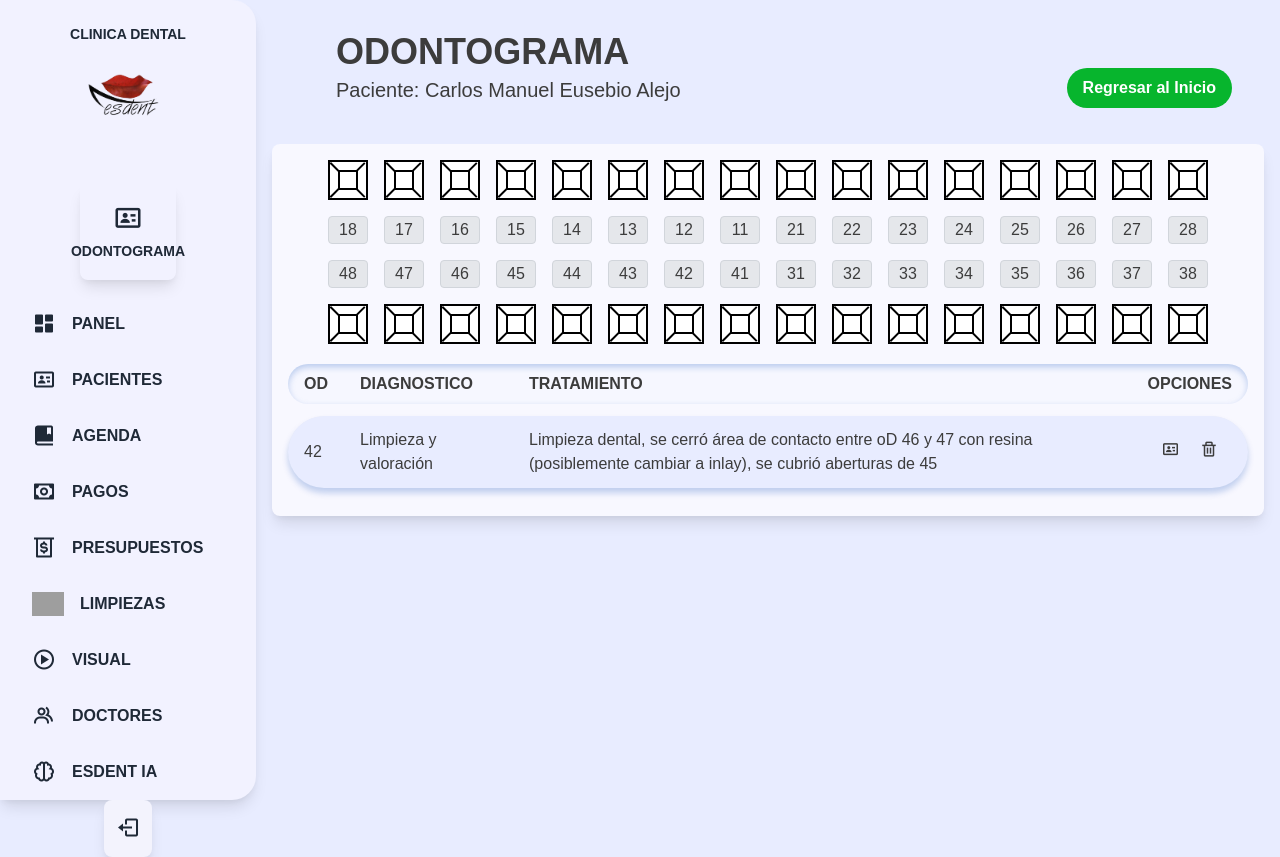
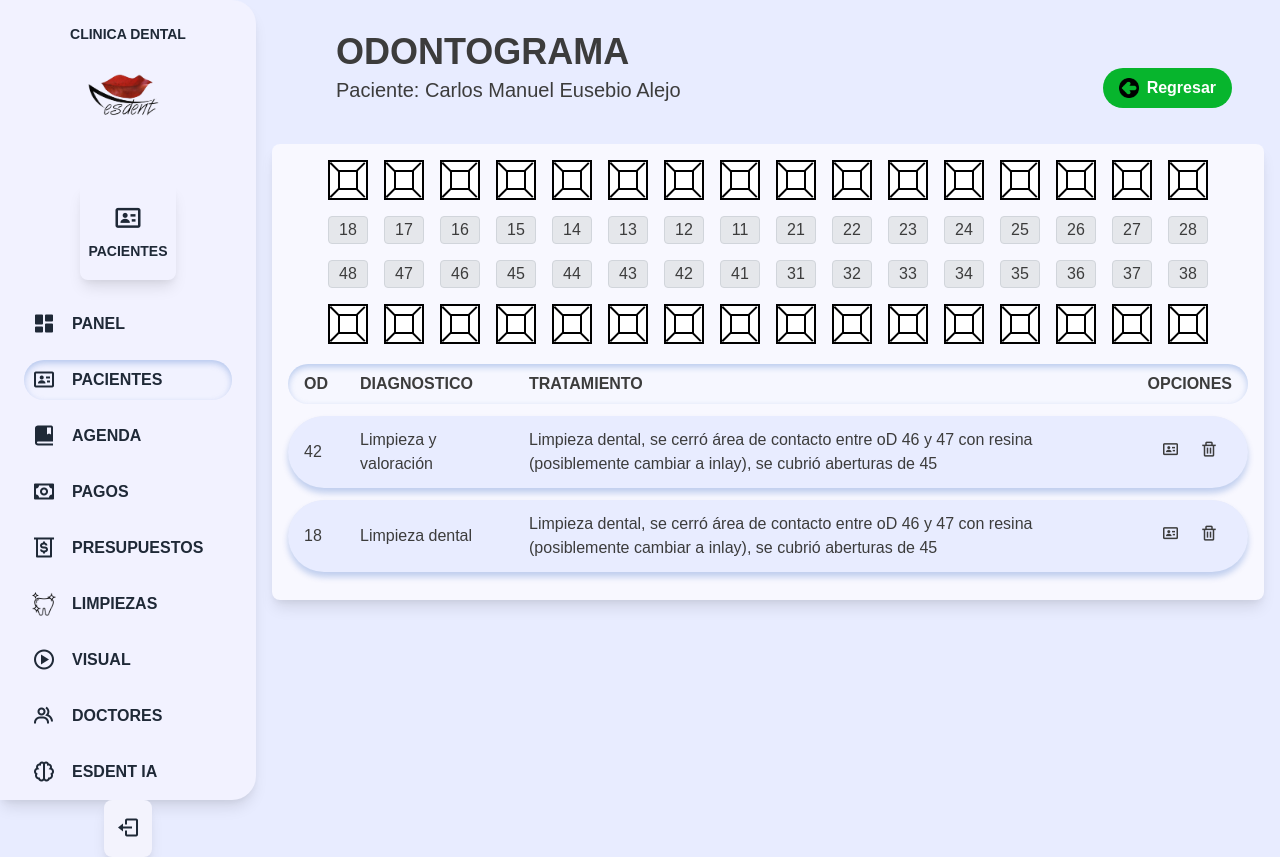
Before and after one commit to CarlosManuelEusebioAlejo/ClinicaDentalEsdent, a PHP site: page /Odontograma/index.php in a window 1280 px wide. Run offline with PHP 8.4, Linux system fonts and the light colour scheme; some libraries are stand-ins or nearby versions; some web fonts are replaced; grey boxes are pictures that could not be loaded.

Commit message:
Sección del odontograma
Odontograma funcional

```diff
--- a/Odontograma/Modales/VerDatos.php
+++ b/Odontograma/Modales/VerDatos.php
@@ -1,6 +1,6 @@
 
 <!----------------------------------------------------------------- Modal Ver Datos del Odontograma --------------------------------------------------------------------------->
-<div id="openOdontogramaModal" class="fixed inset-0 flex z-50 items-center justify-center bg-opacity-50 bg-black hidden">
+<div id="odontogramaModal" class="fixed inset-0 flex z-50 items-center justify-center bg-opacity-50 bg-black hidden">
     <div class="p-8 rounded-lg overflow-auto relative" style="background-color: #FBFDFF; height: 710px; width: 600px;">
         <!-- Botón X para cerrar el modal -->
        <button id="close-odontograma-modal-x" class="absolute top-0 right-0 m-2 pb-px border-4 border-red-700 text-red-700 hover:bg-red-700 hover:text-white w-8 h-8 rounded-full flex items-center justify-center text-lg font-bold">&times;</button>
--- a/Odontograma/index.php
+++ b/Odontograma/index.php
@@ -9,7 +9,9 @@
     <link href="https://unpkg.com/tailwindcss@^1.0/dist/tailwind.min.css" rel="stylesheet">
     <link href='https://unpkg.com/boxicons@2.1.4/css/boxicons.min.css' rel='stylesheet'>
     <link rel="stylesheet" href="/Configuraciones/css/odontograma.css">
-    <title>Clinica</title>
+    <title>ClinicaDentalEsdent</title>
+    <link rel="icon" href="/../ClinicaDentalEsdent/Configuraciones/img/logo.png" type="image/x-icon">
+    <script src="https://cdn.jsdelivr.net/npm/sweetalert2@11"></script>
     <style>
                 /* Cuadrado de Odontograma */
                 .line-diagonal {
@@ -128,7 +130,7 @@
           <div class="flex justify-center mb-6">
             <div class="bg-[#E9EDFF] w-24 h-24 flex flex-col items-center justify-center rounded-lg shadow-lg">
                 <i class='bx bx-id-card text-3xl'></i>
-                <span class="text-sm font-semibold mt-2">ODONTOGRAMA</span>
+                <span class="text-sm font-semibold mt-2">PACIENTES</span>
             </div>
           </div>
 
@@ -138,10 +140,11 @@
                         <i class='bx bxs-dashboard text-2xl'></i>
                         <span class="font-semibold mx-4">PANEL</span>
                     </a>
-                    <a href="/../ClinicaDentalEsdent/Pacientes/" class="flex items-center p-2 rounded-lg bg-[#E9EDFF]">
+                    <a href="/../ClinicaDentalEsdent/Pacientes/" class="flex items-center p-2 rounded-full bg-white shadow-inner" style="box-shadow: inset 0px 3px 6px rgba(88, 132, 209, 0.391); background-color: #e8ecff24;">
                         <i class='bx bx-id-card text-2xl'></i>
                         <span class="font-semibold mx-4">PACIENTES</span>
                     </a>
+
                     <a href="/../ClinicaDentalEsdent/Agenda/" class="flex items-center p-2 rounded-lg hover:bg-[#E9EDFF]">
                         <i class='bx bxs-book-bookmark text-2xl'></i>
                         <span class="font-semibold mx-4">AGENDA</span>
@@ -155,7 +158,7 @@
                         <span class="font-semibold mx-4">PRESUPUESTOS</span>
                     </a>
                     <a href="/../ClinicaDentalEsdent/Limpiezas/" class="flex items-center p-2 rounded-lg hover:bg-[#E9EDFF]">
-                        <img src="/..//ClinicaDentalEsdent/Configuraciones/img/limpieza.png" alt="Regresar" class="h-6">
+                        <img src="/..//ClinicaDentalEsdent/Configuraciones/img/Dientelimpieza.png" class="h-6">
                         <span class="font-semibold mx-4">LIMPIEZAS</span>
                     </a>
                     <a href="/../ClinicaDentalEsdent/ExplicacionVisual/" class="flex items-center p-2 rounded-lg hover:bg-[#E9EDFF]">
@@ -208,8 +211,13 @@
             <h1 class="text-4xl font-semibold">ODONTOGRAMA</h1>
             <p class="text-xl mt-1 mb-10">Paciente: Carlos Manuel Eusebio Alejo</p>
         </div>
-        <!-- Botón rojo para index.html -->
-        <a href="../Historial/" class="text-white px-4 py-2 rounded-full items-center font-semibold hover:bg-red-600" style="background-color: #07b52d;">Regresar al Inicio</a>
+        <!-- Botón para regresar a historial -->
+        <a href="../Historial/" class="text-white px-4 py-2 rounded-full items-center font-semibold hover:bg-red-600" style="background-color: #07b52d; display: flex; align-items: center;">
+            <img src="/..//ClinicaDentalEsdent/Configuraciones/img/regresar.png" alt="Regresar" class="h-5 mr-2">
+            <span>Regresar</span>
+        </a>
+
+
     </div>
 
        <!-- Div centrado -->
@@ -790,9 +798,6 @@
                 <button class="bg-transparent border-0 cursor-pointer" onclick="openOdontogramaModal()">
                     <i class='bx bx-id-card text-lg mx-2'></i>
                 </button>
-                <?php
-                include'Modales/VerDatos.php';
-                ?>
                 <!-- Botón para BORRAR -->
                 <button class="bg-transparent border-0 cursor-pointer" onclick="deleteEntry()">
                     <i class='bx bx-trash text-lg mx-2' style='color:#3c3c3c'></i>
@@ -800,13 +805,32 @@
             </td>
           </tr>
         </div>
+
+          <!-- Fila 2 -->
+          <div class="mb-2">
+          <tr class="overflow-hidden mb-2" style="background-color: #e8ecff; border-radius: 50px;  box-shadow:0px 5px 6px rgba(3, 64, 179, 0.229);">
+              <td class="px-4 py-3 text-left" style="border-top-left-radius: 50px; border-bottom-left-radius: 50px;">18</td>
+              <td class="px-4 py-3 text-left">Limpieza dental</td>
+              <td class="px-4 py-3 text-left">Limpieza dental, se cerró área de contacto entre oD 46 y 47 con resina (posiblemente cambiar a inlay), se cubrió aberturas de 45</td>
+              <td class="px-4 py-3 text-center" style="border-top-right-radius: 50px; border-bottom-right-radius: 50px;">
+                <!-- Botón para abrir el modal de ver datos del odontograma -->
+                <button class="bg-transparent border-0 cursor-pointer" onclick="openOdontogramaModal()">
+                    <i class='bx bx-id-card text-lg mx-2'></i>
+                </button>
+                <!-- Botón para BORRAR -->
+                <button class="bg-transparent border-0 cursor-pointer" onclick="deleteEntry()">
+                    <i class='bx bx-trash text-lg mx-2' style='color:#3c3c3c'></i>
+                </button>
+              </td>
+          </tr>
+          </div>
       </tbody>
   </table>
 
-    <?php
-    include'Modales/SeleccionarDiente.php';
-    include'Modales/VerDatos.php';
-    ?>
+<?php
+include'Modales/SeleccionarDiente.php';
+include'Modales/VerDatos.php';
+?>
 <script src="../Configuraciones/js/odontograma.js"></script>
 <script src="../Configuraciones/js/pincel.js"></script>
 <script src="https://cdn.jsdelivr.net/npm/bootstrap@5.1.0/dist/js/bootstrap.bundle.min.js"></script>
```
